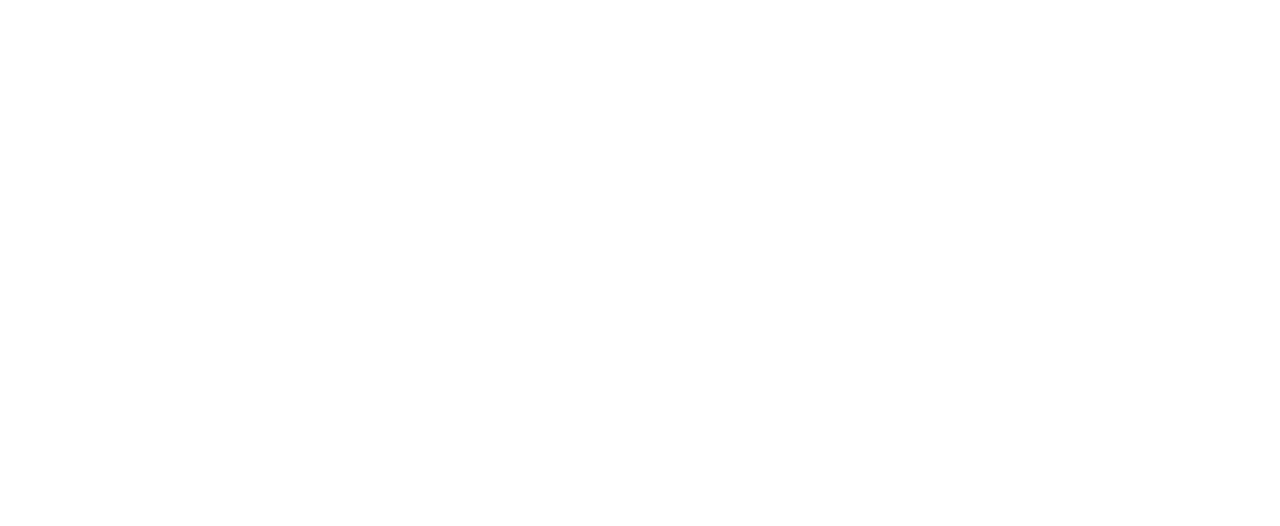
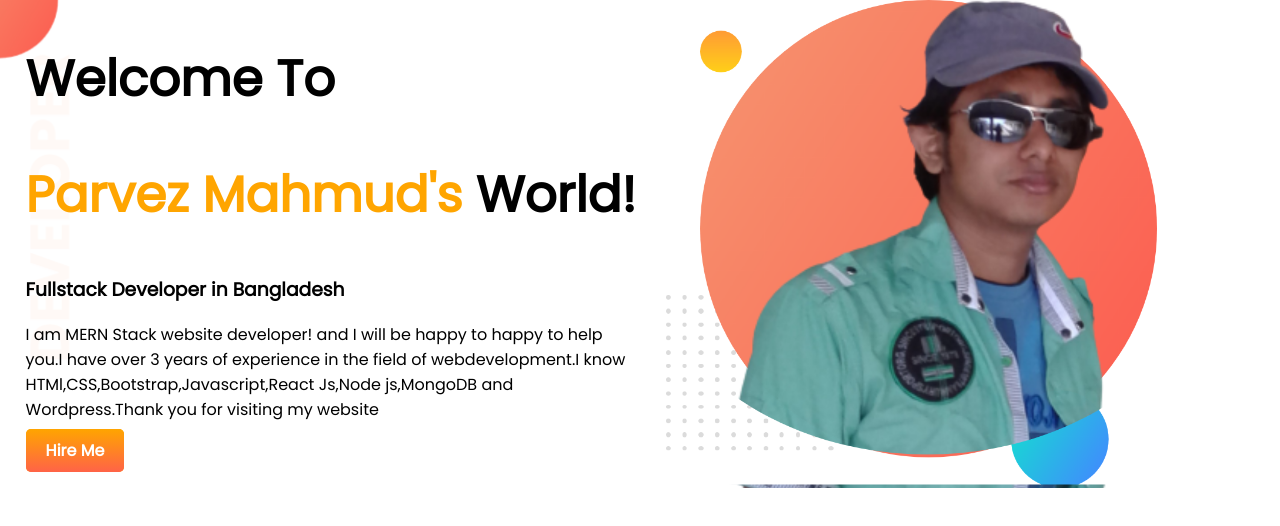
Before and after one commit to devparvez/developer-portfolio-hero, a plain HTML site: page index.html in a window 1280 px wide. Drawn offline with Linux system fonts and the light colour scheme.

Commit message:
Hero section

```diff
--- a/index.html
+++ b/index.html
@@ -5,9 +5,28 @@
     <meta http-equiv="X-UA-Compatible" content="IE=edge">
     <meta name="viewport" content="width=device-width, initial-scale=1.0">
     <title>Parvez Portfolio</title>
+
+    <link rel="preconnect" href="https://fonts.googleapis.com">
+    <link rel="preconnect" href="https://fonts.gstatic.com" crossorigin>
+    <link href="https://fonts.googleapis.com/css2?family=Poppins&display=swap" rel="stylesheet">
+
+
+
     <link rel="stylesheet" href="style.css">
 </head>
 <body>
+    <section class="top-banner">
+        <div class="half-width">
+            <h1>Welcome To</h1>
+            <h1 class="orange-color"><span>Parvez Mahmud's</span> World!</h1>
+            <h3>Fullstack Developer in Bangladesh</h3>
+            <p>I am MERN Stack website developer! and I will be happy to happy to help you.I have over 3 years of experience in the field of webdevelopment.I know HTMl,CSS,Bootstrap,Javascript,React Js,Node js,MongoDB and Wordpress.Thank you for visiting my website</p>
+            <a class="link-hireme-btn" target="_blank" href="https://www.linkedin.com/in/devparvez/">Hire Me</a>
+        </div>
+        <div class="half-width">
+             <img src="images/bgparvez.png" alt="picture of devparvez">
+        </div>
 
+    </section>
 </body>
 </html>
--- a/style.css
+++ b/style.css
@@ -0,0 +1,37 @@
+body{
+    font-family: 'Poppins', sans-serif;
+    margin:0;
+}
+h1{
+    font-size: 50px;
+}
+.orange-color span{
+    color:orange;
+}
+section{
+    display: flex;
+}
+.half-width{
+    width:50%;
+    padding-left:2%;
+}
+.half-width img{
+    width:80%;
+}
+.link-hireme-btn{
+    text-decoration: none;
+    background-color: orange;
+    background-image: linear-gradient(orange,tomato);
+    padding:10px 20px;
+    color:white;
+    font-weight: 700;
+    border-radius: 5px;
+    -webkit-border-radius: 5px;
+    -moz-border-radius: 5px;
+    -ms-border-radius: 5px;
+    -o-border-radius: 5px;
+}
+.top-banner{
+    background-image: url(images/top-banner.png);
+    background-repeat: no-repeat;
+}
```
Also changed, not shown: images/bgparvez.png (added), images/bgparvez1.png (added), images/dream-bg.png (added), images/exp-bg.png (added), images/jhankar.png (added), images/jhankar2.png (added), images/my-bg.png (added), images/my-bg2.png (added), images/top-banner.png (added), 7 other files.
